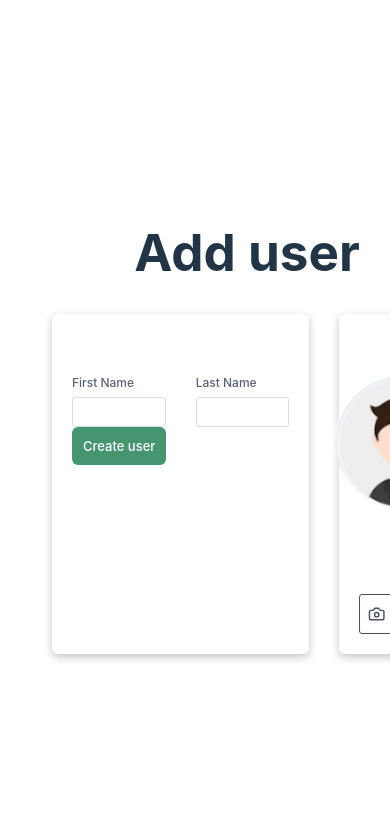
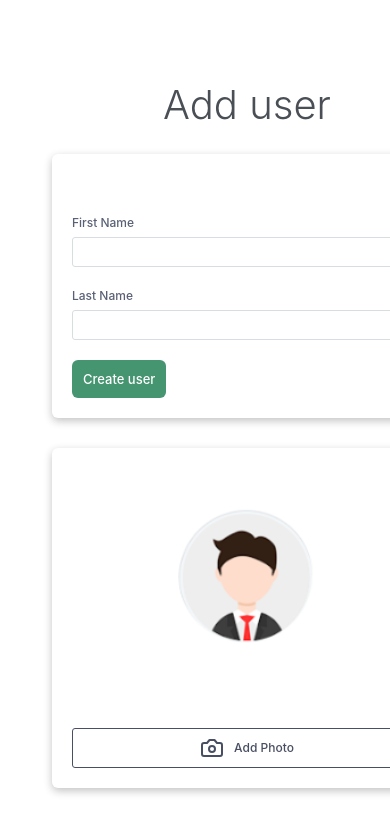
Before and after one commit to Maty2002v2/FootballTeam, a Vue app: page /create-user in a window 390 px wide. Shown: the top 832 px of the page. Built offline with nearby package versions, Linux system fonts and the light colour scheme.

Commit message:
Change styles CreateUser page for mobile

```diff
--- a/src/pages/CreateUser.vue
+++ b/src/pages/CreateUser.vue
@@ -1,6 +1,6 @@
 <template>
     <PageBox>
-        <h1>Add user</h1>
+        <PageHeader>Add user</PageHeader>
 
         <div class="create-user">
             <Box class="create-user-box">
@@ -10,7 +10,7 @@
                         <Input label="Last Name" />
                     </div>
 
-                    <Button type="button">Create user</Button>
+                    <Button type="button" class="form__button">Create user</Button>
                 </form>
             </Box>
 
@@ -23,6 +23,7 @@
 
 <script lang="ts" setup>
 import PageBox from '../components/PageBox.vue';
+import PageHeader from '../components/PageHeader.vue';
 import Box from '../components/Box.vue';
 import Button from '../components/Button.vue';
 import Input from '../components/Input.vue';
@@ -32,8 +33,12 @@ import LoadAvatarTile from '../components/LoadAvatarTile.vue';
 <style lang="scss" scoped>
 .create-user {
     display: grid;
-    grid-template-columns: 66% 33%;
+    grid-template-columns: 1fr;
     gap: 30px;
+
+    @include breakpoint(md) {
+        grid-template-columns: 66% 33%;
+    }
 
     &-box {
         padding-top: 60px;
@@ -41,10 +46,24 @@ import LoadAvatarTile from '../components/LoadAvatarTile.vue';
 }
 
 .form {
+    display: flex;
+    flex-direction: column;
+    justify-content: space-between;
+    height: 100%;
+
     &__inputs {
         display: grid;
-        grid-template-columns: 1fr 1fr;
-        gap: 30px;
+        grid-template-columns: 1fr;
+        gap: 20px;
+
+        @include breakpoint(sm) {
+            grid-template-columns: 1fr 1fr;
+        }
+    }
+
+    &__button {
+        width: fit-content;
+        margin-top: 20px;
     }
 }
 </style>
```
